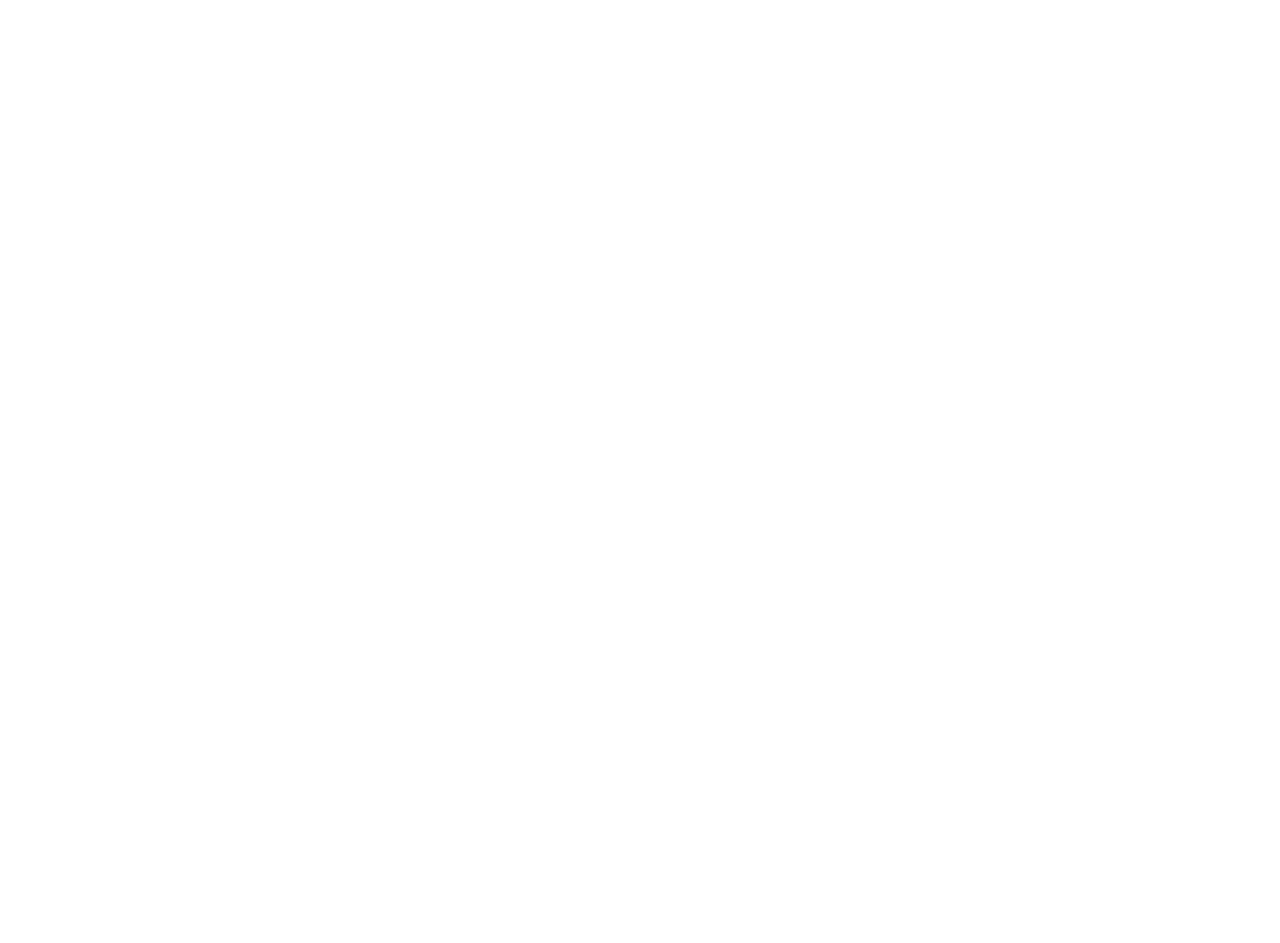
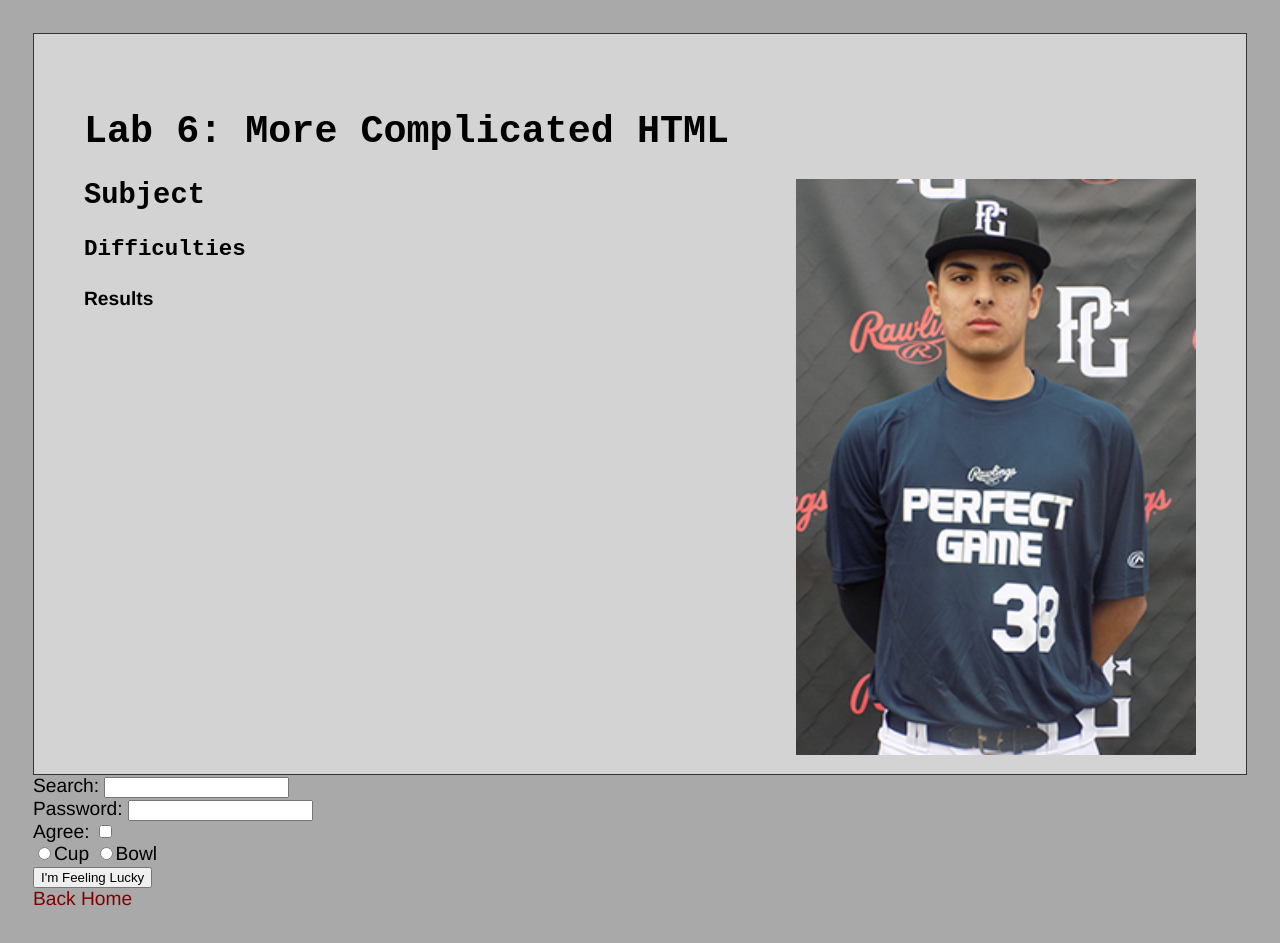
Before and after one commit to ArthurSoto/cst251, a plain HTML site: page lab6/index.html in a window 1280 px wide. Before the commit the page ends 800 px from the top, so only its background shows below. Drawn offline with Linux system fonts and the light colour scheme.

Commit message:
Made changes to stuff

```diff
--- /dev/null
+++ b/lab6/css/index.css
@@ -0,0 +1,32 @@
+body {
+    font-family: Helvetica, Verdana, Arial, "san serif";
+    background-color: darkgray;
+    padding: 25px;
+    font-size: 120%;
+}
+
+div#content {
+    padding: 50px;
+    background-color: lightgray;
+    border: solid 1px #333333;
+    height: 80vh;
+}
+
+h1, h2, h3 {
+    font-family: "Courier New", monospace;
+}
+
+img {
+    float: right;
+    width: 400px;
+    height: auto;
+}
+
+a {
+    text-decoration: none;
+    color: maroon;
+}
+a:hover {
+    text-decoration: underline;
+    text-decoration-style: wavy;
+}
--- a/lab6/index.html
+++ b/lab6/index.html
@@ -1,11 +1,31 @@
 <!DOCTYPE html>
 <html>
 <head>
-	<title>Lab X - Subject/Topic</title>
-	<link rel="stylesheet" type="text/css" href="../css/site.css">
-	<link rel="stylesheet" type="text/css" href="css/lab.css">
+	<title>Lab 6 - More Complicated HTML</title>
+	<link rel="stylesheet" type="text/css" href="css/index.css">
 </head>
 <body>
-
+	<div id="content">
+	<h1>Lab 6: More Complicated HTML</h1>
+	<img src="img/meperfectgame.jpg">
+	<p></p>
+	<h2>Subject</h2>
+	<p></p>
+	<h3>Difficulties</h3>
+	<p></p>
+	<h4>Results</h4>
+	<p></p>
+  </div>
+	<form action= "http://google.com/search" method= "GET" target="_new">
+		<label>Search: <input name="q" type="text"></label><br>
+		<label>Password: <input name="pw" type="password"></label><br>
+		<label>Agree: <input name="agree" type="checkbox" value="agreement"></label><br>
+		<label><input name="gender" type="radio" value="cup">Cup</label>
+		<label><input name="gender" type="radio" value="bowl">Bowl</label><br>
+		<input type="submit" value="I'm Feeling Lucky">
+	</form>
 </body>
+<div>
+	<a href="../index.html">Back Home</a>
+</div>
 </html>
```
Also changed, not shown: lab6/img/meperfectgame.jpg (added).
